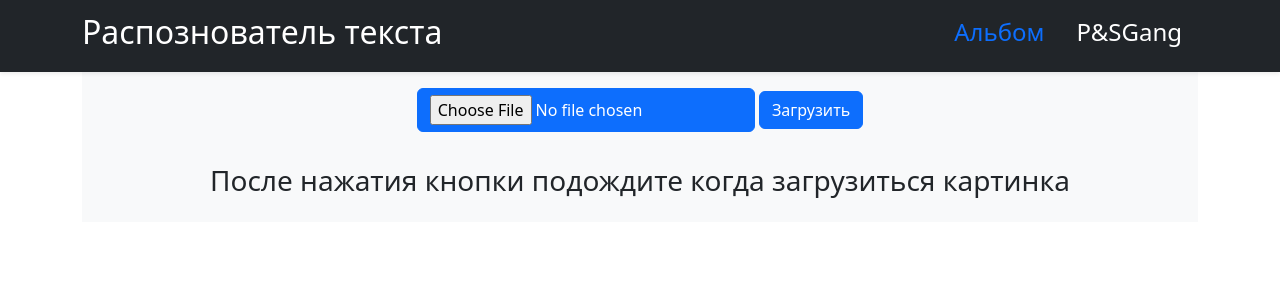
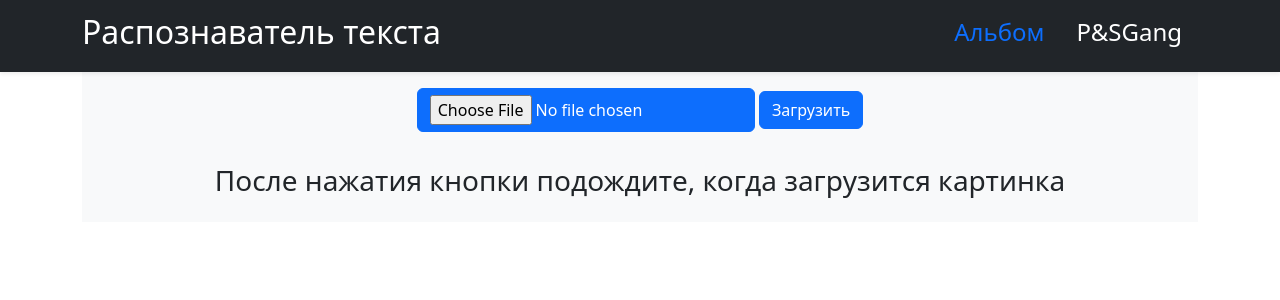
Before and after one commit to semakol/hackathon_testEx, a Flask app: page /upload_img in a window 1280 px wide. Shown: the top 300 px of the page. Run offline with Flask 2, Linux system fonts and the light colour scheme.

Commit message:
requirements.txt

```diff
--- a/main.py
+++ b/main.py
@@ -69,7 +69,7 @@ def del_img(id):
         db.session.commit()
 
     except:
-        return 'При удалении катинки произошла ошибка!'
+        return 'При удалении картинки произошла ошибка!'
     return redirect('/')
 
 
--- a/templates/base.html
+++ b/templates/base.html
@@ -14,7 +14,7 @@
 <header class="navbar navbar-dark bg-dark shadow-sm">
     <div class="container-lg">
         <a class="navbar-brand">
-            <h2>Распознователь текста</h2>
+            <h2>Распознаватель текста</h2>
         </a>
         <ul class="nav nav-pills">
             <li class="nav-item"><a href="/" class="nav-link"><h4>Альбом</h4></a></li>
--- a/templates/upload_img.html
+++ b/templates/upload_img.html
@@ -12,6 +12,6 @@
     </form>
 </section>
 <section class="py-3 container bg-light text-center">
-    <h3>После нажатия кнопки подождите когда загрузиться картинка</h3>
+    <h3>После нажатия кнопки подождите, когда загрузится картинка</h3>
 </section>
 {% endblock %}
```
